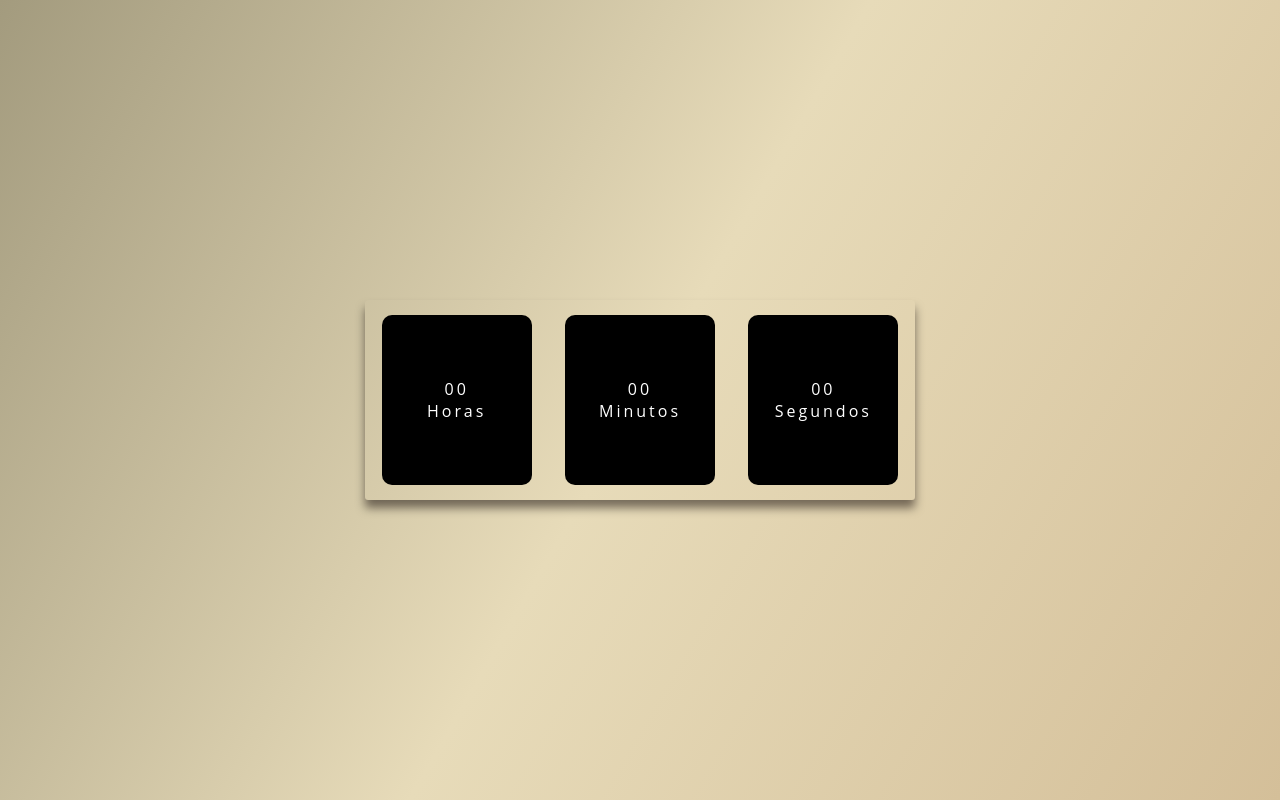
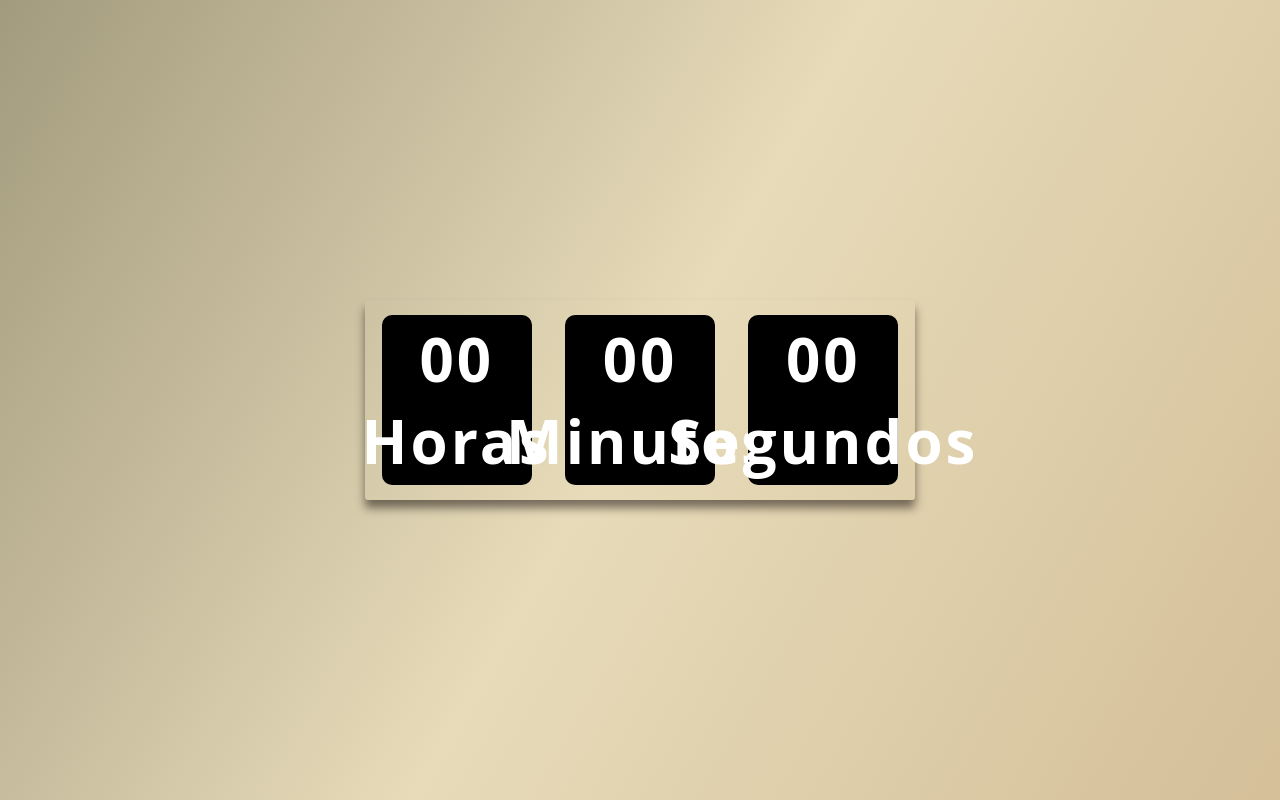
Before and after one commit to ldcmartins/relogio, a plain HTML site: page index.html in a window 1280 px wide. Drawn offline with Linux system fonts and the light colour scheme.

Commit message:
relogio-span

```diff
--- a/assets/css/style.css
+++ b/assets/css/style.css
@@ -39,3 +39,8 @@ body {
     border-radius: 10px;
     letter-spacing: 3px;
 }
+
+.relogio span {
+    font-weight: bolder;
+    font-size: 60px;
+}
```
